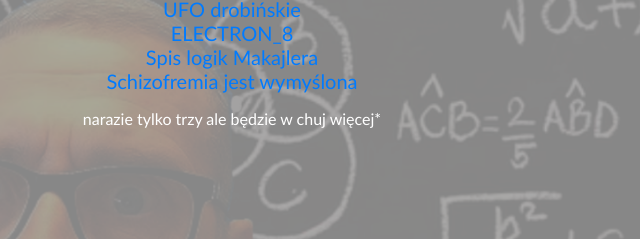
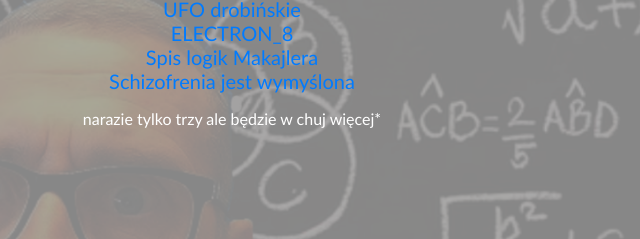
Before and after one commit to prism3344/gt, a plain HTML site: page docs/index.html in a window 1280 px wide. Shown: the part 267-506 px from the top of the page, 408-1048 px from the left. Drawn offline with Linux system fonts and the light colour scheme.

Commit message:
Update index.html

```diff
--- a/docs/index.html
+++ b/docs/index.html
@@ -80,7 +80,7 @@
         <br>
         <a href="https://prism3344.github.io/makajler_log/">Spis logik Makajlera</a>
         <br>
-        <a href="https://prism3344.github.io/sch/">Schizofremia jest wymyślona</a>
+        <a href="https://prism3344.github.io/sch/">Schizofrenia jest wymyślona</a>
         <br>
     </div>
     <p>narazie tylko trzy ale będzie w chuj więcej*</p>
```
